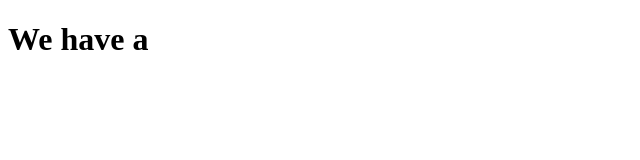
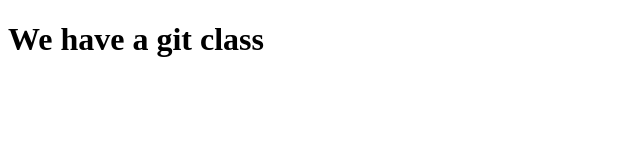
Before and after one commit to Petersonbabs/git-lesson, a plain HTML site: page tex.html in a window 1280 px wide. Shown: the whole page, without its empty margins (0-640 px from the left). Drawn offline with Linux system fonts and the light colour scheme.

```diff
--- a/tex.html
+++ b/tex.html
@@ -6,6 +6,6 @@
     <title>Test</title>
 </head>
 <body>
-    <h1>We have a </h1>
+    <h1>We have a git class</h1>
 </body>
 </html>
```
